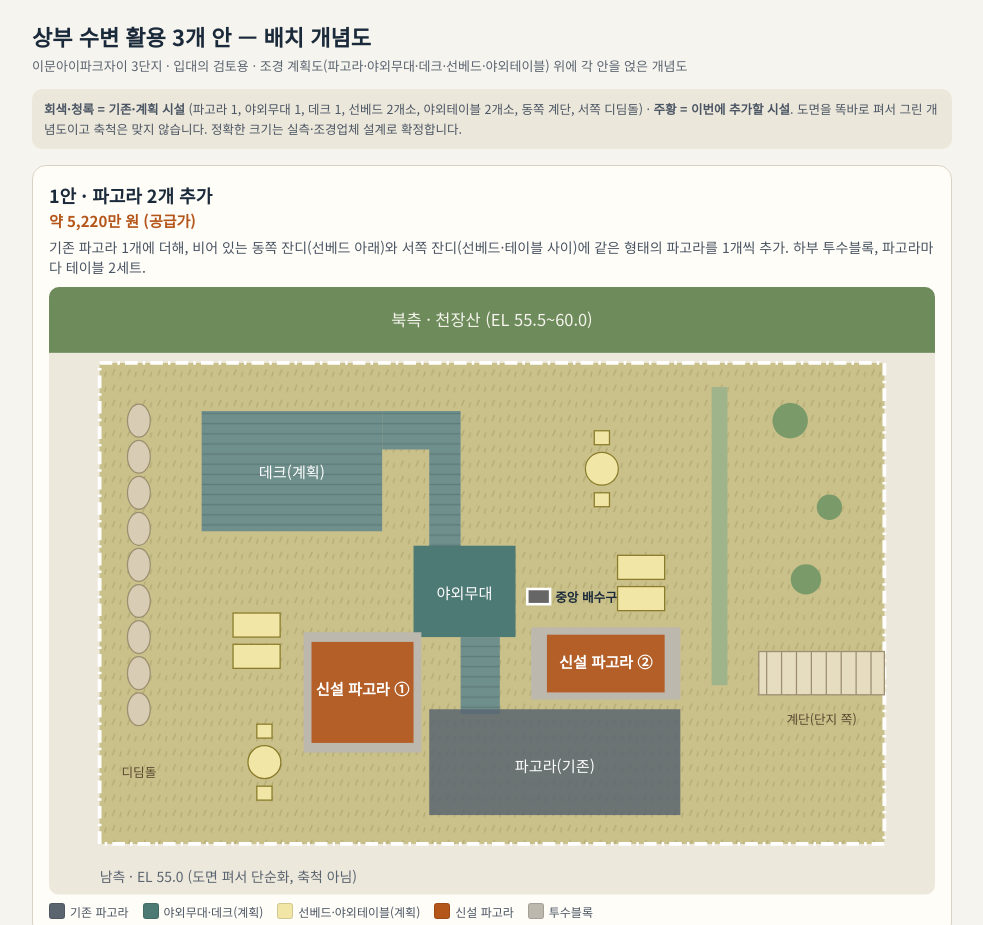
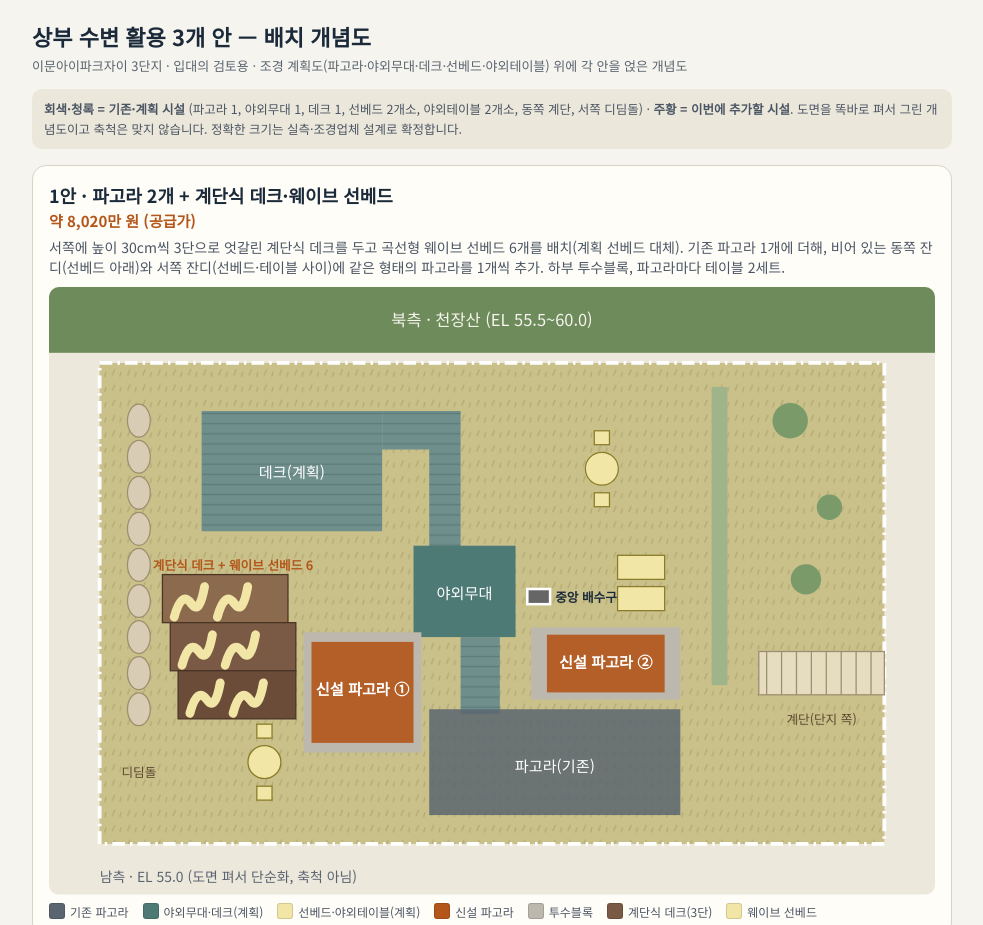
Before and after one commit to happytosky-beep/dong-vote, a plain HTML site: page actionlist/v2/suubyeon.html in a window 1280 px wide. Shown: the top 925 px of the page, without its empty margins (148-1131 px from the left). Drawn offline with Linux system fonts and the light colour scheme.

Commit message:
상부 수변 개념도: 1안 계단식 데크·웨이브 선베드 추가
Co-Authored-By: Claude Opus 5.5 <noreply@anthropic.com>
Claude-Session: https://claude.ai/code/session_01TWp7ysALdmbiDYS4R7JAxK

```diff
--- a/actionlist/v2/suubyeon.html
+++ b/actionlist/v2/suubyeon.html
@@ -69,10 +69,14 @@ function base(noDeck){
 const O='#B4561A';
 function drain(){return `<rect x="${X(.545)}" y="${Y(.47)}" width="18" height="12" fill="#666" stroke="#fff" stroke-width="2"/><text x="${X(.545)+22}" y="${Y(.47)+10}" text-anchor="start" font-size="10" fill="#1B2A3A" font-weight="700">중앙 배수구</text>`;}
 const opts=[
- {t:'1안 · 파고라 2개 추가',p:'약 5,220만 원 (공급가)',d:'기존 파고라 1개에 더해, 비어 있는 동쪽 잔디(선베드 아래)와 서쪽 잔디(선베드·테이블 사이)에 같은 형태의 파고라를 1개씩 추가. 하부 투수블록, 파고라마다 테이블 2세트.',
+ {t:'1안 · 파고라 2개 + 계단식 데크·웨이브 선베드',p:'약 8,020만 원 (공급가)',d:'서쪽에 높이 30cm씩 3단으로 엇갈린 계단식 데크를 두고 곡선형 웨이브 선베드 6개를 배치(계획 선베드 대체). 기존 파고라 1개에 더해, 비어 있는 동쪽 잔디(선베드 아래)와 서쪽 잔디(선베드·테이블 사이)에 같은 형태의 파고라를 1개씩 추가. 하부 투수블록, 파고라마다 테이블 2세트.',
   svg:()=>`<rect x="${X(.55)}" y="${Y(.55)}" width="${W(.19)}" height="${H(.15)}" fill="#BDB8AE"/><rect x="${X(.57)}" y="${Y(.565)}" width="${W(.15)}" height="${H(.12)}" fill="${O}" opacity=".9"/><text x="${X(.645)}" y="${Y(.635)}" text-anchor="middle" font-size="12" fill="#fff" font-weight="700">신설 파고라 ②</text>
-  <rect x="${X(.26)}" y="${Y(.56)}" width="${W(.15)}" height="${H(.25)}" fill="#BDB8AE"/><rect x="${X(.27)}" y="${Y(.58)}" width="${W(.13)}" height="${H(.21)}" fill="${O}" opacity=".9"/><text x="${X(.335)}" y="${Y(.69)}" text-anchor="middle" font-size="12" fill="#fff" font-weight="700">신설 파고라 ①</text>`,
-  lg:[[O,'신설 파고라'],['#BDB8AE','투수블록']]},
+  <rect x="${X(.26)}" y="${Y(.56)}" width="${W(.15)}" height="${H(.25)}" fill="#BDB8AE"/><rect x="${X(.27)}" y="${Y(.58)}" width="${W(.13)}" height="${H(.21)}" fill="${O}" opacity=".9"/><text x="${X(.335)}" y="${Y(.69)}" text-anchor="middle" font-size="12" fill="#fff" font-weight="700">신설 파고라 ①</text>`
+  +(()=>{let t='';const tiers=[[.08,.44,.16,.10],[.09,.54,.16,.10],[.10,.64,.15,.10]];
+    tiers.forEach((q,i)=>t+=`<rect x="${X(q[0])}" y="${Y(q[1])}" width="${W(q[2])}" height="${H(q[3])}" fill="${['#8B6A4E','#7A5A44','#6a4c39'][i]}" stroke="#4a3426"/>`);
+    [[.095,.46],[.15,.46],[.105,.56],[.16,.56],[.115,.66],[.17,.66]].forEach(p=>t+=`<path d="M${X(p[0])} ${Y(p[1])+26} q 6 -22 14 -10 q 6 8 10 -14" stroke="#F2E6A6" stroke-width="7" fill="none" stroke-linecap="round"/>`);
+    t+=`<text x="${X(.17)}" y="${Y(.43)}" text-anchor="middle" font-size="10" fill="#B4561A" font-weight="700">계단식 데크 + 웨이브 선베드 6</text>`;return t;})(),
+  lg:[[O,'신설 파고라'],['#BDB8AE','투수블록'],['#7A5A44','계단식 데크(3단)'],['#F2E6A6','웨이브 선베드']]},
  {t:'2안 · 포레스트 글램핑 + 야외무대 업그레이드',p:'약 5,860만 원 (공급가)',d:'계획된 야외무대 뒤에 백월(포토월)과 하향 조명·전원을 더해 워커힐 포레스트 같은 무대로 업그레이드. 잔디는 그대로 두고 서쪽·동쪽 빈 잔디에 텐트 패드 4곳(티피는 시즌 설치), 파고라·야외무대·데크를 잇는 스트링 라이트, 피크닉 테이블·파라솔, 계단 입구 쪽 포토월. 야외무대를 공연·영화 상영 무대로 함께 활용.',
   svg:()=>{let s='';const pad=(x,y)=>`<rect x="${X(x)}" y="${Y(y)}" width="${W(.09)}" height="${H(.13)}" fill="#7A5A44"/><polygon points="${X(x+.045)},${Y(y+.015)} ${X(x+.012)},${Y(y+.115)} ${X(x+.078)},${Y(y+.115)}" fill="#F3EEE3" stroke="${O}" stroke-width="2"/>`;
    s+=pad(.27,.56)+pad(.27,.74)+pad(.585,.56)+pad(.68,.58);
```
